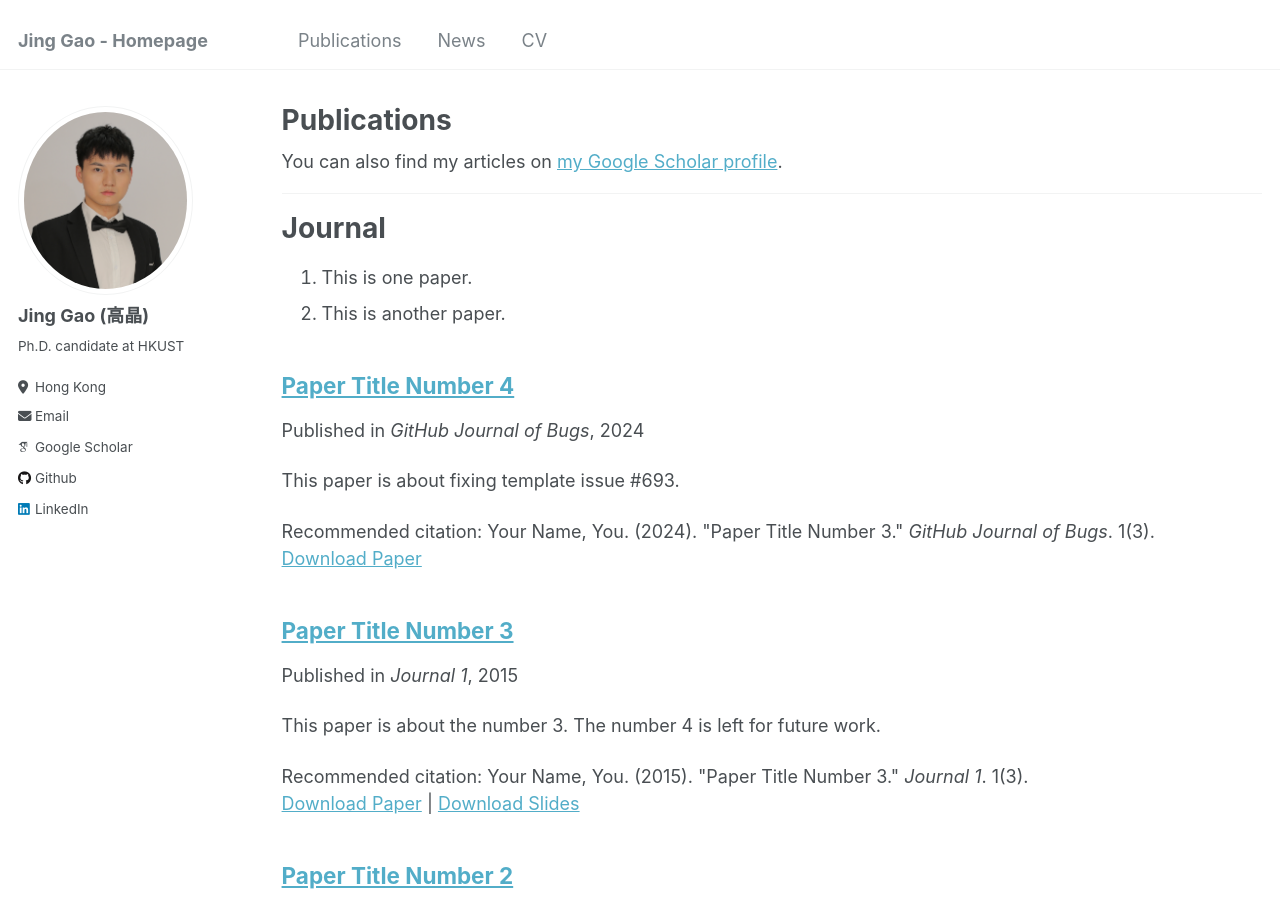
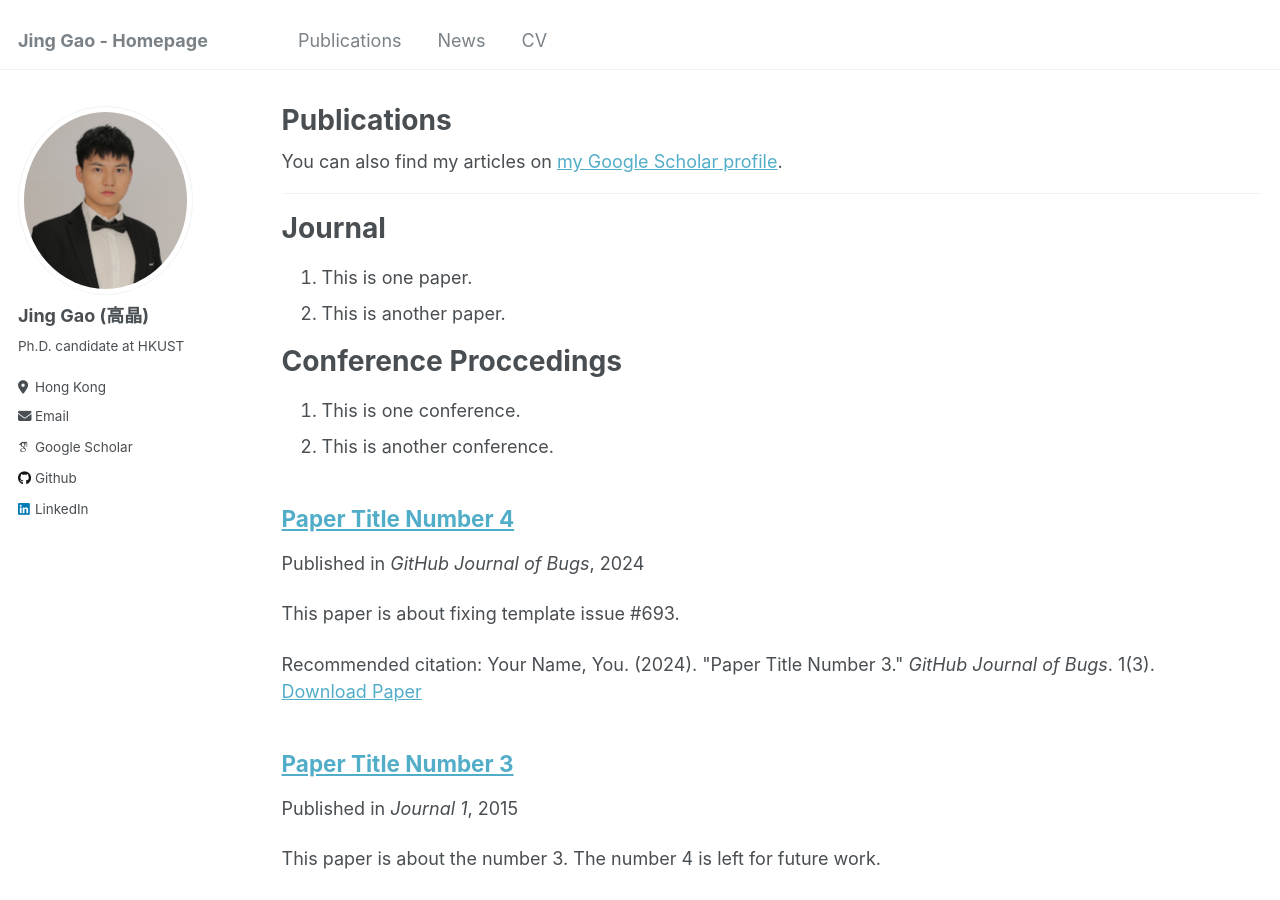
Before and after one commit to jgaoax/jgaoax.github.io, a Jekyll site: the page built from _pages/publications.md, in a window 1280 px wide and 900 px high. Built offline with Jekyll 4.4.1, drawn with Linux system fonts in a browser that asks for light colours; some web fonts are replaced.

Commit message:
Update publications.md

```diff
--- a/_pages/publications.md
+++ b/_pages/publications.md
@@ -18,6 +18,11 @@ Journal
 1. This is one paper.
 2. This is another paper.
 
+Conference Proccedings
+======
+1. This is one conference.
+2. This is another conference.
+
 {% for post in site.publications reversed %}
   {% include archive-single.html %}
 {% endfor %}
```
